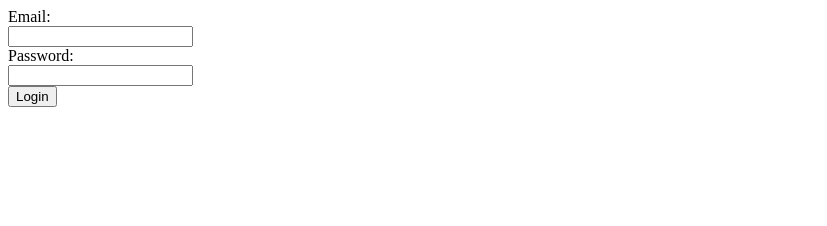
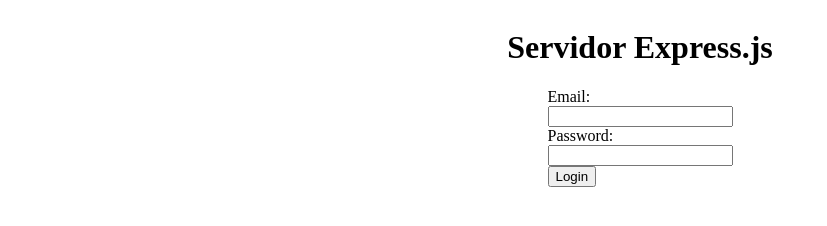
Before and after one commit to fbaire48/P2_Fabricio, a website: page Express.js/src/views/index.html in a window 1280 px wide. Shown: the whole page, without its empty margins (0-827 px from the left). Drawn offline with Linux system fonts and the light colour scheme.

Commit message:
Finished

```diff
--- a/Express.js/src/views/index.html
+++ b/Express.js/src/views/index.html
@@ -4,16 +4,25 @@
 		<meta charset="UTF-8" />
 		<meta name="viewport" content="width=device-width, initial-scale=1.0" />
 		<title>Document</title>
+		<style>
+			.container {
+				display: flex;
+				justify-content: flex-end;
+				flex-direction: column;
+				align-items: center;
+			}
+		</style>
 	</head>
 	<body>
+		<div class="container">
+			<h1>Servidor Express.js</h1>
 			<form action="/" method="post">
 				<label for="email">Email:</label><br />
 				<input id="email" name="email" type="email" /><br />
-
 				<label for="password">Password:</label><br />
 				<input id="password" name="password" type="password" /><br />
-
 				<button type="submit">Login</button>
 			</form>
+		</div>
 	</body>
 </html>
```
Also changed, not shown: Flask/templates/index.html (+4 -1 lines). Lines whose indentation alone changed are shown as unchanged.
